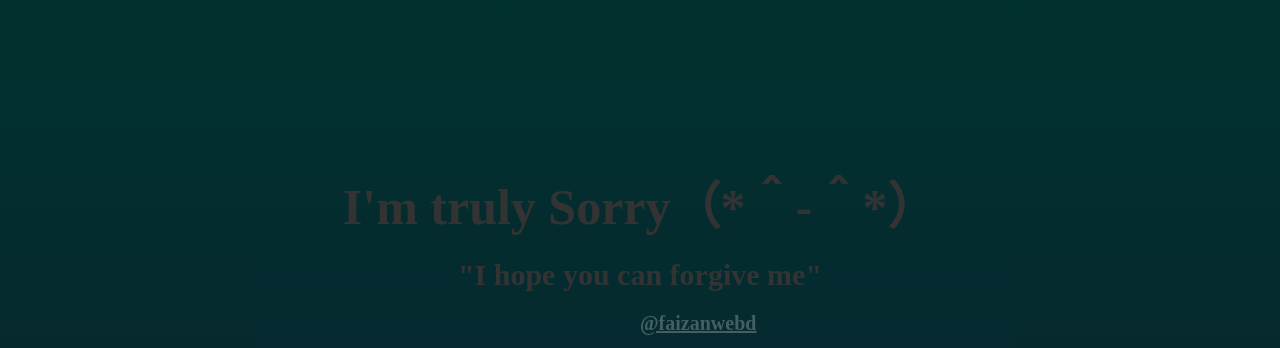
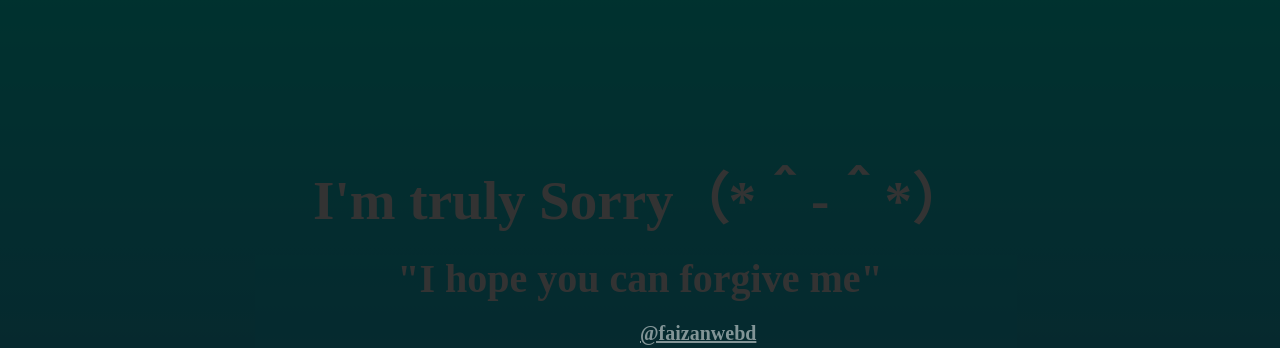
Before and after one commit to faizanwebd/Sorry, a plain HTML site: page index.html in a window 1280 px wide. Shown: the top 348 px of the page. Drawn offline with Linux system fonts and the light colour scheme; grey boxes are pictures that could not be loaded.

Commit message:
Update style.css

```diff
--- a/style.css
+++ b/style.css
@@ -21,7 +21,7 @@ body {
 
 .header_text {
   font-family: "Nunito";
-  font-size: 50px;
+  font-size: 55px;
   font-weight: bold;
   text-align: center;
   margin-top: 20px;
@@ -30,7 +30,7 @@ body {
 }
 .header_text1 {
   font-family: "Nunito";
-  font-size: 30px;
+  font-size: 40px;
   font-weight: bold;
   text-align: center;
   margin-top: 20px;
@@ -93,5 +93,5 @@ p a {
   color: rgb(255, 255, 255);
   font-size: 20px;
   font-weight: 600;
-  opacity: 0.25;
+  opacity: 0.5;
 }
```
